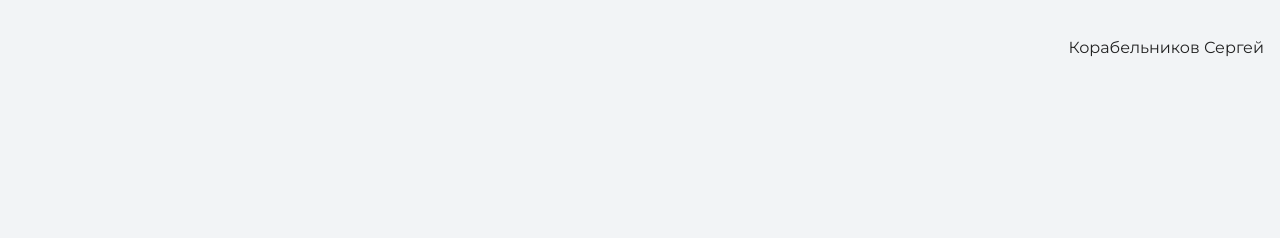
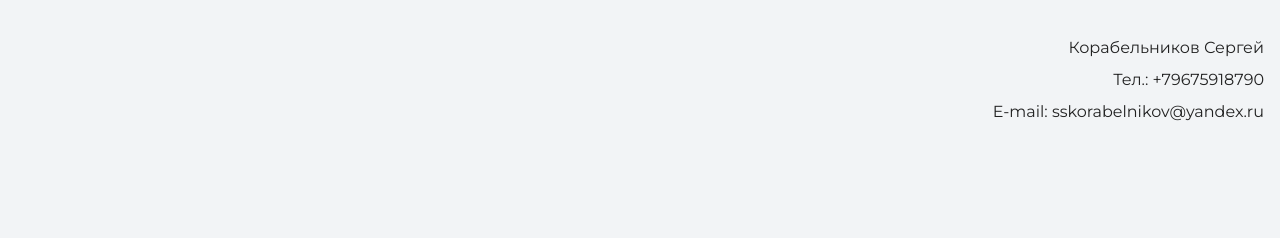
Before and after one commit to SSkorabelnikov/myportfolio, a plain HTML site: page index.html in a window 1280 px wide. Shown: the top 238 px of the page. Drawn offline with nearby package versions, Linux system fonts and the light colour scheme.

Commit message:
Изменил подпись в шапке

```diff
--- a/index.html
+++ b/index.html
@@ -10,7 +10,9 @@
   <body>
     <header class="page-header">
       <div class="container">
-      Корабельников Сергей
+        Корабельников Сергей<br>
+        Тел.: +79675918790<br>
+        E-mail: sskorabelnikov@yandex.ru
       </div>
     </header>
 
```
